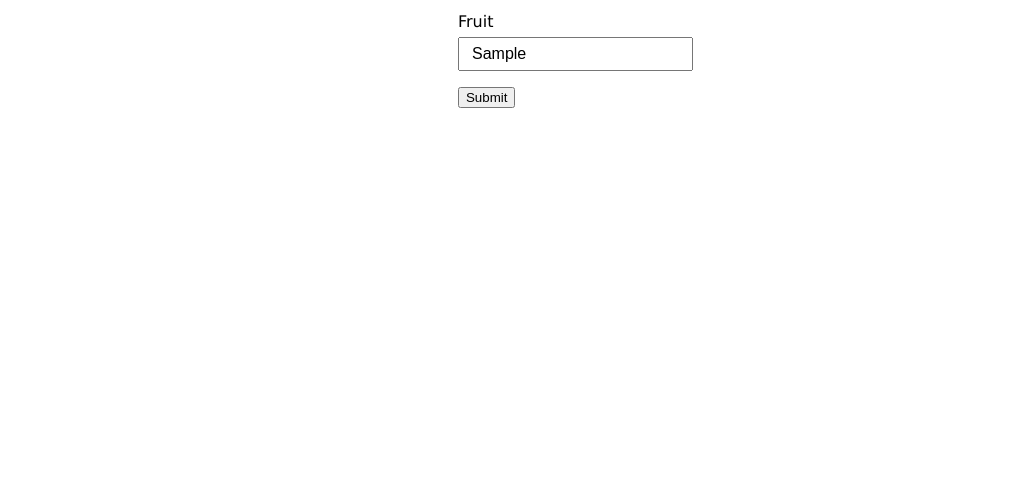
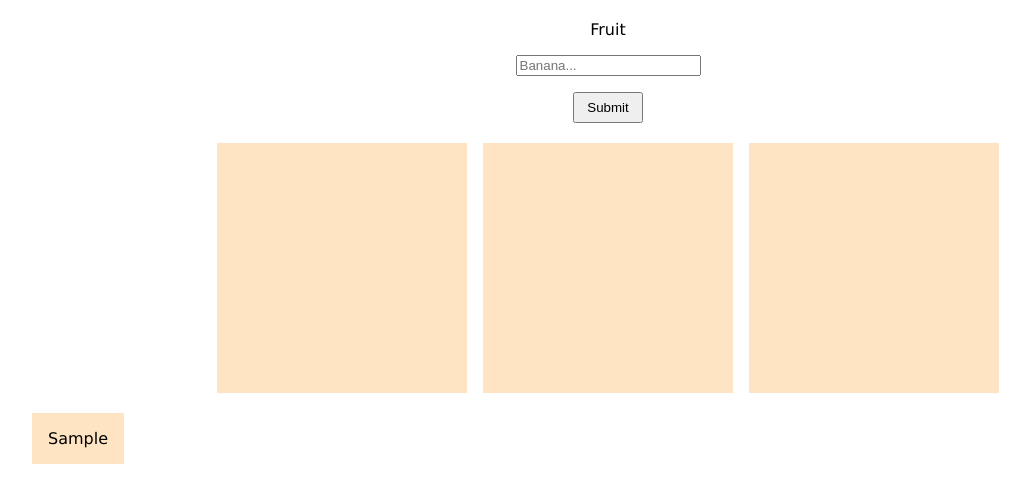
Before and after one commit to sord-dev/fp-fruity-front-end, a website with bundled scripts: page index.html in a window 1280 px wide. Both pictures are taken after typing "Sample" into the empty fields and a click on the button "Submit". Shown: the whole page, without its empty margins (32-1062 px from the left). Built offline with nearby package versions, Linux system fonts and the light colour scheme.

Commit message:
+useForm +addFruit +nutritionList delete functionality

```diff
--- a/bundle.js
+++ b/bundle.js
@@ -1,14 +1,44 @@
 (function(){function r(e,n,t){function o(i,f){if(!n[i]){if(!e[i]){var c="function"==typeof require&&require;if(!f&&c)return c(i,!0);if(u)return u(i,!0);var a=new Error("Cannot find module '"+i+"'");throw a.code="MODULE_NOT_FOUND",a}var p=n[i]={exports:{}};e[i][0].call(p.exports,function(r){var n=e[i][1][r];return o(n||r)},p,p.exports,r,e,n,t)}return n[i].exports}for(var u="function"==typeof require&&require,i=0;i<t.length;i++)o(t[i]);return o}return r})()({1:[function(require,module,exports){
+function useForm(e) {
+    e.preventDefault();
+    let values = {};
+    let inputs = e.target.querySelectorAll('input');
+
+    inputs.forEach(input => values[input.name] = input.value);
+
+    e.target.reset();
+
+    return values;
+}
+
+function addFruit(fruit) {
+    const el = document.createElement("li");
+    el.textContent = fruit;
+
+    nutritionList.appendChild(el);
+}
+
+
+module.exports = { useForm, addFruit }
+},{}],2:[function(require,module,exports){
+const { useForm } = require("./helpers");
+
 const fruitForm = document.querySelector("#input-sect form");
+const nutritionList = document.querySelector("#nutrition-sect ul");
 
 fruitForm.addEventListener("submit", e => {
-    e.preventDefault()
-    let values = {}
-    let inputs = fruitForm.querySelectorAll('input');
-    inputs.forEach(input => values[input.name] = input.value)
+    const { fruit } = useForm(e);
 
+    if (!!fruit) addFruit(fruit);
+})
 
-    console.log(values);
-    return values;
-})
-},{}]},{},[1]);
+nutritionList.addEventListener('click', (e)  => e.target.remove());
+
+function addFruit(fruit) {
+    const el = document.createElement("li");
+    el.textContent = fruit;
+    el.className = 'fruit-list-item'
+
+    nutritionList.appendChild(el);
+}
+},{"./helpers":1}]},{},[2]);
--- a/index.html
+++ b/index.html
@@ -13,21 +13,27 @@
     <div class="container">
         <section id="input-sect">
             <form>
-                <div>
                     <label for="fruit">Fruit</label>
                     <input type="text" name="fruit" placeholder="Banana...">
-                </div>
-
                 <button>Submit</button>
             </form>
         </section>
 
         <section id="fruit-sect">
+            <div class="fruit-result">
+            </div>
 
+            <div class="fruit-result">
+            </div>
+
+            <div class="fruit-result">
+            </div>
         </section>
 
         <section id="nutrition-sect">
+            <ul>
 
+            </ul>
         </section>
 
     </div>
--- a/package.json
+++ b/package.json
@@ -2,12 +2,12 @@
   "name": "fruit-salad-app",
   "version": "1.0.0",
   "description": "",
-  "main": "script.js",
+  "main": "bundle.js",
   "scripts": {
     "watch": "watchify ./src/main.js -o ./bundle.js"
   },
   "keywords": [],
-  "author": "",
+  "author": "sord-dev",
   "license": "ISC",
   "dependencies": {
     "watchify": "^4.0.0"
--- /dev/null
+++ b/src/helpers.js
@@ -0,0 +1,21 @@
+function useForm(e) {
+    e.preventDefault();
+    let values = {};
+    let inputs = e.target.querySelectorAll('input');
+
+    inputs.forEach(input => values[input.name] = input.value);
+
+    e.target.reset();
+
+    return values;
+}
+
+function addFruit(fruit) {
+    const el = document.createElement("li");
+    el.textContent = fruit;
+
+    nutritionList.appendChild(el);
+}
+
+
+module.exports = { useForm, addFruit }
--- a/src/style.css
+++ b/src/style.css
@@ -35,27 +35,55 @@ img {
     height: auto;
 }
 
+section {
+    margin-top: 20px;
+}
+
 .container {
-    max-width: 98%;
+    max-width: 90%;
     margin: 12px auto;
 }
+
+/* fruit form */
 
 #input-sect form {
     display: flex;
     flex-direction: column;
-    align-items: flex-start;
+    align-items: center;
     gap: 1em;
     max-width: 300px;
     margin: 0 auto;
 }
 
-#input-sect form div {
-    display: flex;
-    gap: 6px;
-    flex-direction: column;
+#input-sect form button {
+    padding: 6px 12px;
 }
 
-#input-sect form div input[type="text"]{
+#input-sect form div input[type="text"] {
     font-size: 1em;
     padding: 6px 12px;
 }
+
+/* fruit results */
+
+#fruit-sect {
+    display: flex;
+    align-items: center;
+    justify-content: center;
+    gap: 1em;
+}
+
+#fruit-sect .fruit-result {
+    width: 250px;
+    height: 250px;
+    background-color: bisque;
+}
+
+/* item */
+
+.fruit-list-item {
+    cursor: pointer;
+    background-color: bisque;
+    width: min-content;
+    padding: 1em;
+}
```
Also changed, not shown: src/main.js (+15 -7 lines).
